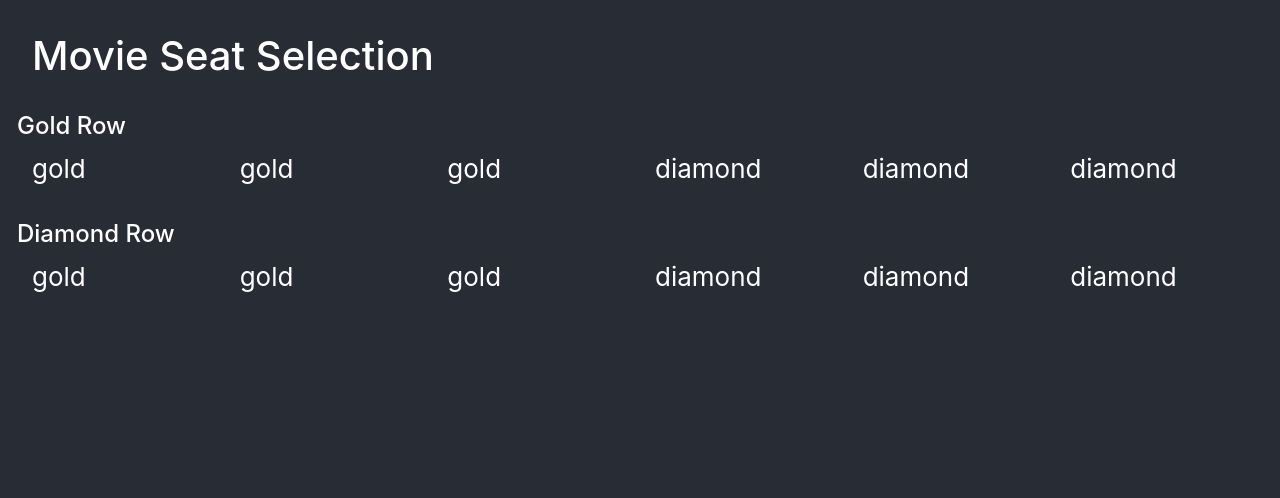
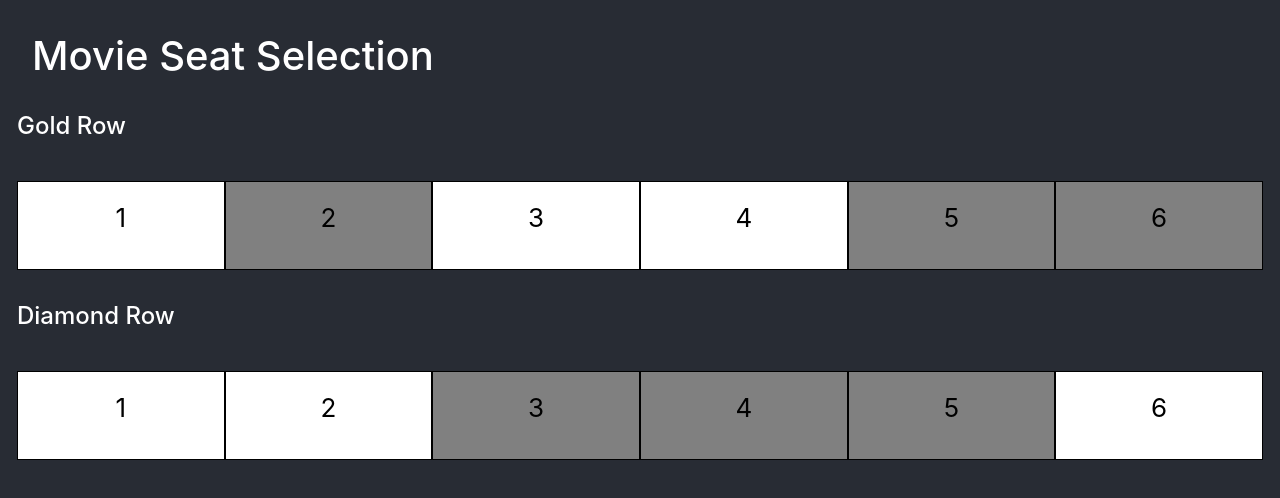
Before and after one commit to bhavna7/movie, a React (Create React App) app: page / in a window 1280 px wide. Shown: the top 498 px of the page. Built offline with nearby package versions, Linux system fonts and the light colour scheme.

Commit message:
[UPDATE] Json file and layout

```diff
--- a/src/components/SeatSelection.js
+++ b/src/components/SeatSelection.js
@@ -13,12 +13,47 @@ export default class SeatSelection extends React.Component {
     super(props);
     this.state = {
       seatsArray: Seats,
-      dummyArray: [1,2,3,4,5,6,7,8,9,20]
+      goldSeats: [],
+      diamondSeats: []
     }
   }
 
   componentDidMount() {
-    console.log('in comp = ', this.state);
+    if (this.state.seatsArray && this.state.seatsArray.length) {
+      this.getSeats()
+    }
+  }
+
+  getSeats() {
+    let goldSeats = [];
+    let diamondSeats = [];
+
+    this.state.seatsArray.forEach((seat) => {
+      if (seat.tname.toString() === 'gold') {
+        goldSeats.push(seat);
+
+      } else {
+        diamondSeats.push(seat);
+      }
+    });
+
+    goldSeats.sort((a, b) => {
+      return a.seatNumber - b.seatNumber;
+    });
+
+    diamondSeats.sort((a, b) => {
+      return a.seatNumber - b.seatNumber;
+    });
+
+    this.setState({
+      goldSeats: goldSeats,
+      diamondSeats: diamondSeats
+    });
+  }
+
+  seatSelected(dataRecieved, e) {
+    console.log('e = ', e);
+    console.log(dataRecieved);
   }
 
   render() {
@@ -33,10 +68,22 @@ export default class SeatSelection extends React.Component {
 
           <Row>
             {
-              this.state.seatsArray && this.state.seatsArray.length ?
-                this.state.seatsArray.map((data, index) => {
-                  return <Col sm="2" key={index+'____Bhavna'}>
-                    {data.tname}
+              this.state.goldSeats && this.state.goldSeats.length ?
+                this.state.goldSeats.map((data, index) => {
+                  return <Col
+                    sm="2"
+                    key={index+'____Bhavna'}
+                    className={
+                      "mt-2rem box" +
+                      (
+                        parseInt(data.free) == parseInt(data.seatNumber) ?
+                          " cursor-pointer bg-white"
+                        : " bg-grey"
+                      )
+                    }
+                    onClick={this.seatSelected.bind(this, data)}
+                  >
+                    <p className="text-center">{data.seatNumber}</p>
                   </Col>
                 })
               : null
@@ -49,10 +96,22 @@ export default class SeatSelection extends React.Component {
 
           <Row>
             {
-              this.state.seatsArray && this.state.seatsArray.length ?
-                this.state.seatsArray.map((data, index) => {
-                  return <Col sm="2" key={index+'____Bhavna'}>
-                    {data.tname}
+              this.state.diamondSeats && this.state.diamondSeats.length ?
+                this.state.diamondSeats.map((data, index) => {
+                  return <Col
+                    sm="2"
+                    key={index+'____Bhavna'}
+                    className={
+                      "mt-2rem box" +
+                      (
+                        parseInt(data.free) == parseInt(data.seatNumber) ?
+                          " cursor-pointer bg-white"
+                        : " bg-grey"
+                      )
+                    }
+                    onClick={this.seatSelected.bind(this, data)}
+                  >
+                    <p className="text-center">{data.seatNumber}</p>
                   </Col>
                 })
               : null
--- a/src/components/seats.json
+++ b/src/components/seats.json
@@ -3,36 +3,83 @@
     "tname": "gold",
     "free" : 1,
     "blocked": 2,
-    "price": 200
+    "price": 200,
+    "seatNumber": 1
   },
   {
     "tname": "gold",
     "free" : 3,
     "blocked": 5,
-    "price": 200
+    "price": 200,
+    "seatNumber": 3
   },
   {
     "tname": "gold",
     "free" : 4,
     "blocked": 6,
-    "price": 200
+    "price": 200,
+    "seatNumber": 4
+  },
+  {
+    "tname": "gold",
+    "free" : 1,
+    "blocked": 2,
+    "price": 200,
+    "seatNumber": 2
+  },
+  {
+    "tname": "gold",
+    "free" : 3,
+    "blocked": 5,
+    "seatNumber": 5
+  },
+  {
+    "tname": "gold",
+    "free" : 4,
+    "blocked": 6,
+    "price": 200,
+    "seatNumber": 6
   },
   {
     "tname": "diamond",
     "free" : 1,
     "blocked": 3,
-    "price": 500
+    "price": 500,
+    "seatNumber": 1
   },
   {
     "tname": "diamond",
     "free" : 2,
     "blocked": 4,
-    "price": 500
+    "price": 500,
+    "seatNumber": 2
   },
   {
     "tname": "diamond",
     "free" : 6,
     "blocked": 5,
-    "price": 500
+    "price": 500,
+    "seatNumber": 6
+  },
+  {
+    "tname": "diamond",
+    "free" : 1,
+    "blocked": 3,
+    "price": 500,
+    "seatNumber": 3
+  },
+  {
+    "tname": "diamond",
+    "free" : 2,
+    "blocked": 4,
+    "price": 500,
+    "seatNumber": 4
+  },
+  {
+    "tname": "diamond",
+    "free" : 6,
+    "blocked": 5,
+    "price": 500,
+    "seatNumber": 5
   }
 ]
```
